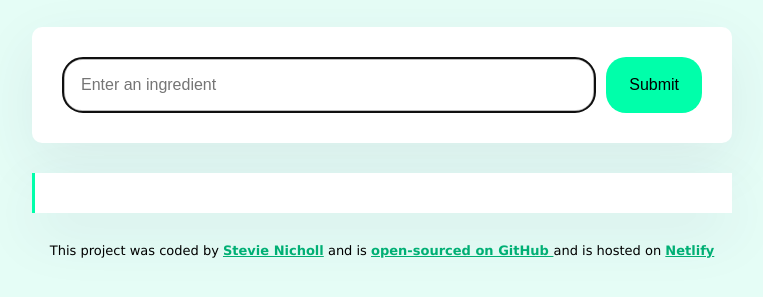
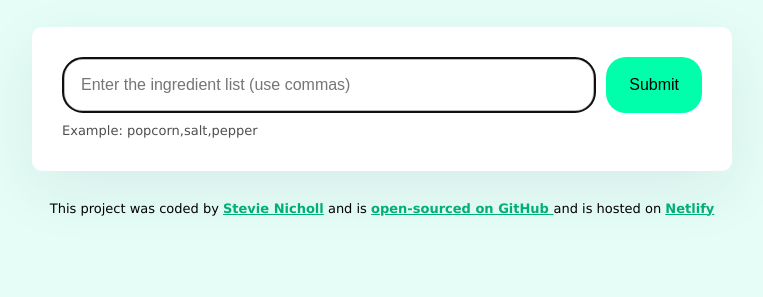
Before and after one commit to StevieNicholl/vegan-recipe-generator, a plain HTML site: page index.html in a window 1280 px wide. Shown: the part 177-474 px from the top of the page, without its empty margins (258-1021 px from the left). Drawn offline with nearby package versions, Linux system fonts and the light colour scheme.

Commit message:
improve ux

```diff
--- a/index.html
+++ b/index.html
@@ -13,19 +13,22 @@
         <h1>Vegan Recipe Generator</h1>
       </header>
       <main>
+        <div class="form-container">
           <form id="input-form">
             <input
               type="text"
               name=""
               id="input-ing"
-            placeholder="Enter an ingredient"
+              placeholder="Enter the ingredient list (use commas)"
               autofocus
               required
               class="input-text"
             />
             <input type="submit" value="Submit" class="input-button" />
           </form>
-        <div id="recipe-text"></div>
+          <div class="hint">Example: popcorn,salt,pepper</div>
+        </div>
+        <div id="recipe-text" class="hidden"></div>
       </main>
       <footer>
         This project was coded by
--- a/src/index.js
+++ b/src/index.js
@@ -2,13 +2,16 @@ let inputForm = document.querySelector("#input-form");
 let recipeText = document.querySelector("#recipe-text");
 
 function displayRecipe(response) {
-  console.log(response.data);
   let rText = response.data.answer;
+  rText = rText.replace("~`~`~`html", "");
+  rText = rText.replace("~`~`~`", "");
   recipeText.innerHTML = rText;
 }
+
 function generateRecipe(event) {
   event.preventDefault();
   recipeText.innerHTML = "Generating a recipe";
+  recipeText.classList.remove("hidden");
 
   let apiKey = "a20do60b19f65413at1b9bca4101844c";
   let inputIng = document.querySelector("#input-ing");
@@ -19,5 +22,6 @@ function generateRecipe(event) {
   let apiURL = `https://api.shecodes.io/ai/v1/generate?prompt=${prompt}&context=${context}&key=${apiKey}`;
 
   axios.get(apiURL).then(displayRecipe);
+  //recipeText.innerHTML = "test text";
 }
 inputForm.addEventListener("submit", generateRecipe);
--- a/src/style.css
+++ b/src/style.css
@@ -19,13 +19,23 @@ header {
   margin-bottom: 30px;
 }
 
-form {
+.form-container {
   padding: 30px;
   background-color: #fff;
   border-radius: 10px;
-  display: flex;
   box-shadow: 0px 20px 60px rgba(65, 50, 100, 0.08);
   margin-bottom: 30px;
+}
+
+form {
+  display: flex;
+}
+
+.hint {
+  line-height: 1.5;
+  font-size: 13px;
+  margin-top: 8px;
+  color: #4f4f4f;
 }
 
 .input-text {
@@ -44,6 +54,10 @@ form {
   border-radius: 20px;
   padding: 14px 23px;
   font-size: 16px;
+}
+
+.hidden {
+  display: none;
 }
 
 #recipe-text {
```
Lines whose indentation alone changed are shown as unchanged.
